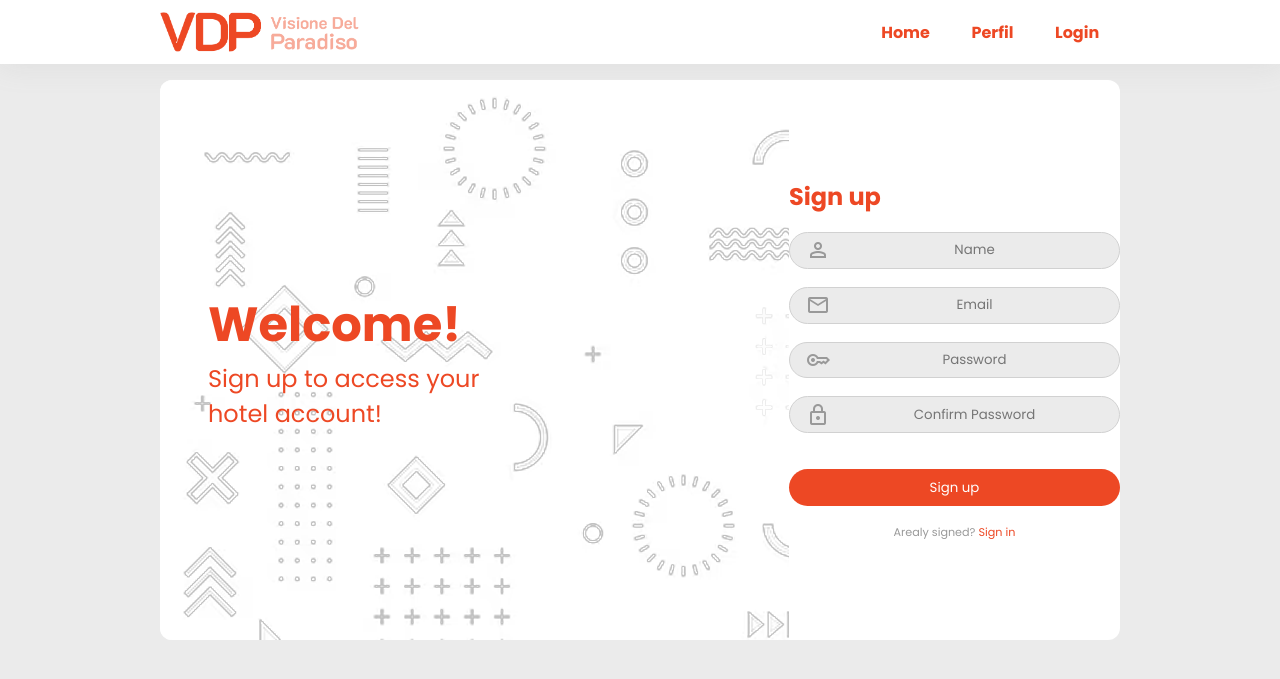
After one commit to JockaMt/Visione_del_paradiso, a Flask app: page /register in a window 1280 px wide. The commit adds this page. Shown: the top 679 px of the page. Run offline with Flask 3, Linux system fonts and the light colour scheme.

Commit message:
🆕 - Implements crypted password and login system

```diff
--- a/api_vdp/src/config.py
+++ b/api_vdp/src/config.py
@@ -1,4 +1,5 @@
-from dynaconf import FlaskDynaconf
+from dynaconf import FlaskDynaconf, settings
 
 def init_app(app):
     FlaskDynaconf(app)
+    app.settings = settings
--- a/api_vdp/src/model.py
+++ b/api_vdp/src/model.py
@@ -7,9 +7,9 @@ class Room(db.Model):
 
 class Client(db.Model):
     id = db.Column(db.Integer, primary_key=True, autoincrement=True)
-    email = db.Column(db.String(120), unique=True)
+    email = db.Column(db.String(120), unique=True, nullable=False)
     crypted_password = db.Column(db.Text, nullable=False)
     name = db.Column(db.String(80), nullable=False)
-    sex = db.Column(db.String(16), nullable=False)
+    sex = db.Column(db.String(16))
     age = db.Column(db.Integer)
     room_id = db.Column(db.Integer, db.ForeignKey('room.id'))
--- a/api_vdp/src/views.py
+++ b/api_vdp/src/views.py
@@ -1,4 +1,5 @@
 from flask import render_template, request, url_for, redirect
+from api_vdp.src.auth import cripto
 from api_vdp.src.database import db
 from api_vdp.src.model import Client
 
@@ -12,6 +13,40 @@ def init_app(app):
     @app.route("/login", methods=['GET', 'POST'])
     def login():
         if request.method == 'POST':
-            return redirect(url_for("home"))
+            email = request.form.get('m4il')
+            password = request.form.get('p4ss')
+            client = Client.query.filter_by(email=email).first()
+            if client and client.crypted_password == cripto(password, app.settings.SECRET_NUM):
+                print(client)
+                return redirect(url_for("home"))
+            else:
+                return render_template("login.html")
         else:
             return render_template("login.html")
+
+    @app.route("/register", methods=['GET', 'POST'])
+    def register():
+        if request.method == 'POST':
+            name = request.form.get('n4me')
+            email = request.form.get('m4il')
+            password = request.form.get('p4ss')
+            confirm_password = request.form.get('conf_p4ss')
+            if password == confirm_password:
+                try:
+                    cliente = Client(
+                        email=email,
+                        crypted_password=cripto(password, app.settings.SECRET_NUM),
+                        name=name,
+                        sex="Undefined",
+                        age=0,
+                        room_id=None
+                        )
+                    db.session.add(cliente)
+                    db.session.commit()
+                    return redirect(url_for("home"))
+                except:
+                    return render_template("register.html", msg="E-mail already registered!")
+            else:
+                return render_template("register.html", msg="Passwords not match!")
+        else:
+            return render_template("register.html")
--- a/api_vdp/static/styles/index.css
+++ b/api_vdp/static/styles/index.css
@@ -181,3 +181,8 @@ body {
     justify-content: center;
     color: white;
 }
+
+.error-msg {
+    text-align: center;
+    color: rgb(209, 7, 7)
+}
--- /dev/null
+++ b/api_vdp/templates/register.html
@@ -0,0 +1,36 @@
+{% extends 'base.html' %}
+{% block title %} Register {% endblock %}
+{% block content %}
+<div class="login-box">
+    <div class="login-left">
+        <h2>Welcome!</h2>
+        <p>Sign up to access your</br>
+            hotel account!</p>
+    </div>
+    <div class="login-right">
+        <form method="post">
+            <h2 class="login-title">Sign up</h2>
+            <div class="input-field">
+                <span class="material-symbols-outlined">person</span>
+                <input type="text" name="n4me" required placeholder="Name">
+            </div>
+            <div class="input-field">
+                <span class="material-symbols-outlined">mail</span>
+                <input type="email" name="m4il" required placeholder="Email">
+            </div>
+            <div class="input-field">
+                <span class="material-symbols-outlined">key</span>
+                <input type="password" name="p4ss" required placeholder="Password">
+            </div>
+            <div class="input-field">
+                <span class="material-symbols-outlined">lock</span>
+                <input type="password" name="conf_p4ss" required placeholder="Confirm Password">
+            </div>
+            <p class="error-msg">{{ msg }}</p>
+            <input type="submit" value="Sign up" class="input-button">
+        </form>
+        <p class="login-create">Arealy signed? <a href="/login">Sign in</a></p>
+    </div>
+</div>
+
+{% endblock %}
```
Also changed, not shown: api_vdp/src/auth.py (+4 -14 lines), api_vdp/templates/login.html (+4 -4 lines).
